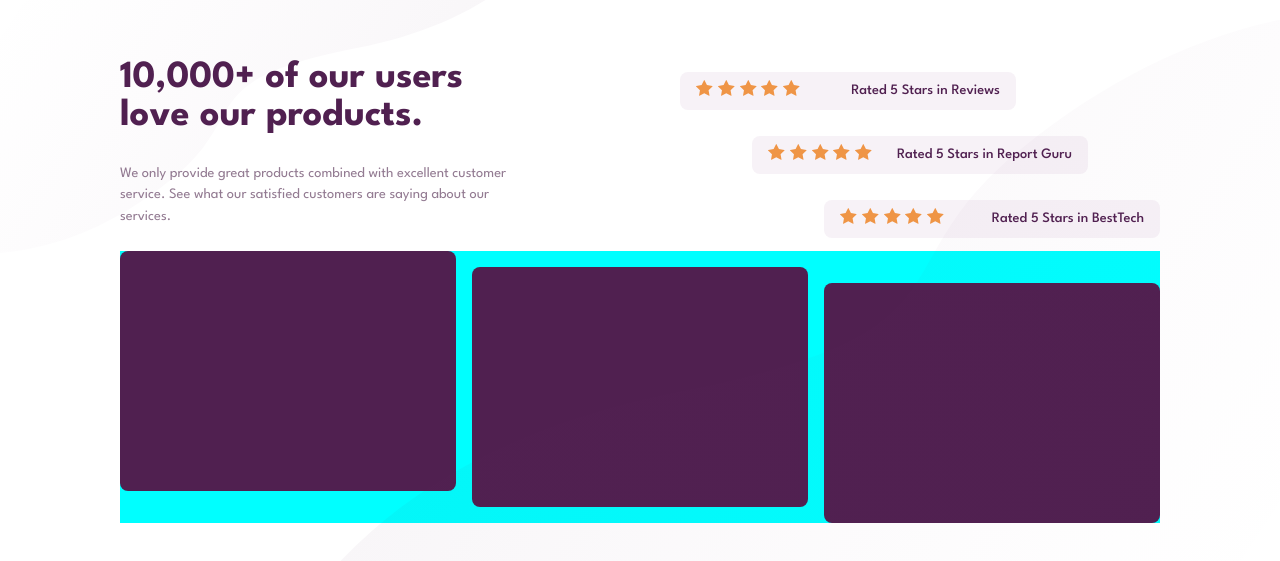
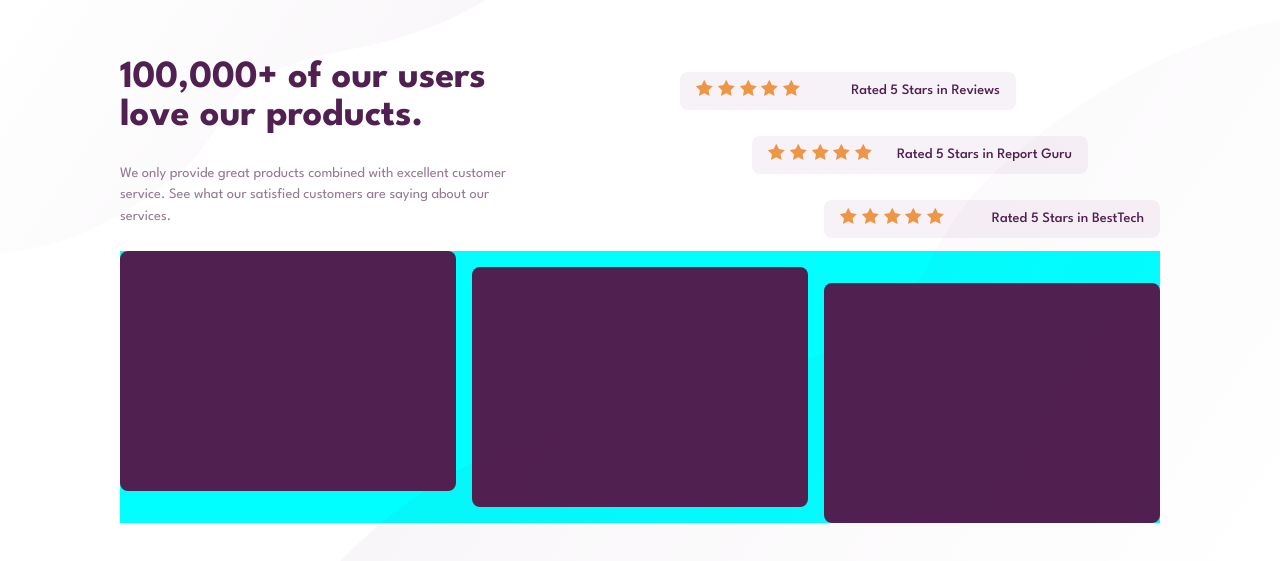
Before and after one commit to tegxy/social-proof-section, a plain HTML site: page index.html in a window 1280 px wide. Shown: the part 109-670 px from the top of the page. Drawn offline with Linux system fonts and the light colour scheme.

Commit message:
change h1 text

```diff
--- a/index.html
+++ b/index.html
@@ -29,7 +29,7 @@
 			<main>
 				<section>
 					<h1 class="text-heading-400">
-						10,000+ of our users love our products.
+						100,000+ of our users love our products.
 					</h1>
 					<p class="text-heading-100">
 						We only provide great products combined with excellent customer
```
